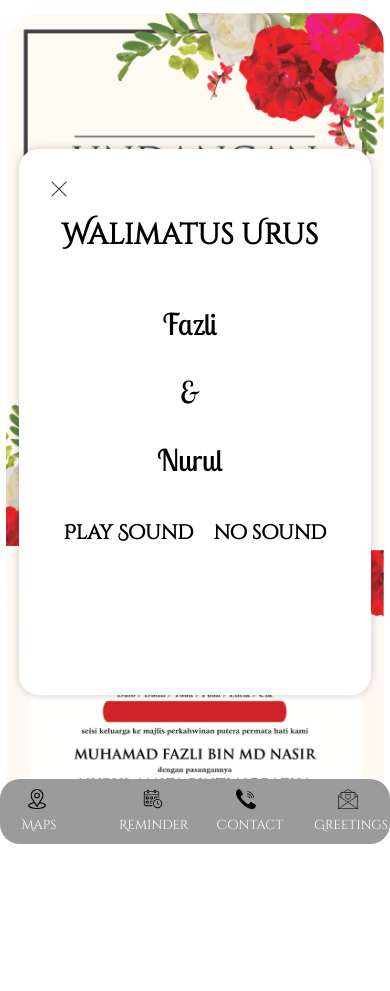
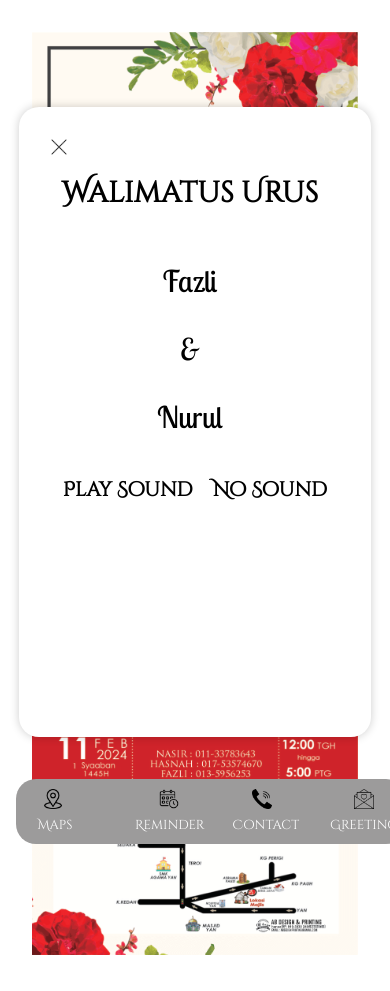
Before and after one commit to FahmiRid/wedding-card1, a React (Create React App) app: page / in a window 390 px wide. Before the commit the page ends 844 px from the top, so only its background shows below. Built offline with nearby package versions, Linux system fonts and the light colour scheme.

Commit message:
adjusting responsive

```diff
--- a/src/Components/Homepage.jsx
+++ b/src/Components/Homepage.jsx
@@ -1,24 +1,18 @@
-
 import React, { useState, useEffect } from 'react';
 import "../styles/admin1.css";
 import BottomNavigation from "./BottomNavigation";
 import Kad from "../Assets/kad1.png";
 import Kad2 from '../Assets/kad2.png';
 import Modal from "./Modal";
-//redeploy1
+
 export default function Admin() {
   const [isModalOpen, setIsModalOpen] = useState(true);
 
-
-
   useEffect(() => {
-    // When the component is mounted, add a small delay to show the modal with animation.
     const timer = setTimeout(() => {
       setIsModalOpen(true);
     }, 100);
 
-
-    // Clear the timeout when the component unmounts to prevent a memory leak.
     return () => clearTimeout(timer);
   }, []);
 
@@ -27,9 +21,10 @@ export default function Admin() {
       <BottomNavigation />
       <div className="AppGlass">
         {isModalOpen && <Modal onClose={() => setIsModalOpen(false)} />}
+
         <div className="kad1">
-        <img  src={Kad} alt="Your Image Description" width={400} height={600} />
-        <img src={Kad2} alt="Your Image Description" width={400} height={600} />
+          <img src={Kad} alt="Your Image Description" />
+          <img src={Kad2} alt="Your Image Description" />
         </div>
       </div>
     </div>
--- a/src/Components/Modal.jsx
+++ b/src/Components/Modal.jsx
@@ -3,8 +3,6 @@ import '../styles/Modal.css';
 import Close from '../Assets/close.png';
 import SoundFile from '../Assets/thousand.mp3';
 import { motion } from 'framer-motion';
-
-
 
 function Modal({ onClose }) {
     const [isOpen, setIsOpen] = useState(true);
@@ -17,27 +15,24 @@ function Modal({ onClose }) {
     };
 
     useEffect(() => {
-        // When the component is mounted, add a small delay to show the modal with animation.
         const timer = setTimeout(() => {
             setIsOpen(true);
         }, 100);
 
-        // Clear the timeout when the component unmounts to prevent a memory leak.
         return () => clearTimeout(timer);
     }, []);
 
     const playSound = () => {
-        setIsOpen(false); // Close the modal with animation
+        setIsOpen(false);
         setTimeout(() => {
-            onClose(); // Remove the modal
-        }, 300); // Adjust the timing to match the CSS transition duration
+            onClose();
+        }, 300);
 
-        const audio = new Audio(SoundFile); // Create an audio element
-        audio.play(); // Play the audio
+        const audio = new Audio(SoundFile);
+        audio.play();
     };
 
     return (
-
         <div className={`reminder-modal ${isOpen ? 'active' : ''}`}>
             <motion.div
                 className={`reminder-modal ${isOpen ? 'active' : ''}`}
@@ -63,12 +58,11 @@ function Modal({ onClose }) {
                     </div>
                     <div className='btn-sound'>
                         <button className='play-sound' onClick={playSound}>Play Sound</button>
-                        <button className='no-sound' onClick={closeModal}>no sound</button>
+                        <button className='no-sound' onClick={closeModal}>No Sound</button>
                     </div>
                 </div>
             </motion.div>
         </div>
-
     );
 }
 
--- a/src/styles/MapModal.css
+++ b/src/styles/MapModal.css
@@ -12,7 +12,6 @@
   opacity: 0;
   transition: opacity 0.3s ease-in-out;
   z-index: 1000;
-  /* Adjust the z-index as needed to ensure the modal displays above other content. */
 }
 
 .map-modal.active {
@@ -33,6 +32,18 @@
   max-width: 80%;
 }
 
+/* Media Query for screens with a maximum width of 768px */
+@media (max-width: 768px) {
+  .map-content {
+      width: 90%;
+      height: 30%; /* Adjust the height for smaller screens */
+  }
+
+  .google-font button {
+      margin-left: 3em;
+  }
+}
+
 .map-modal.active .map-content {
   opacity: 1;
   transform: translateY(0);
@@ -44,27 +55,21 @@
 }
 
 .google-map {
-
   margin-top: 2em;
 }
 
-
 .google-font {
-
   color: black;
   margin-left: 50px;
   margin-top: -34px;
 }
 
 .google-font button {
-
-  margin-left: 8em;
-
+  margin-left: 5em;
 }
 
 .google-font span {
   font-family: 'Lobster Two', cursive;
-
 }
 
 .google-font .button {
@@ -87,7 +92,7 @@
   font-size: 15px;
   margin-top: -22px;
   width: 41%;
-  margin-left: 10em;
+  margin-left: 5em;
 }
 
 .icon {
@@ -126,14 +131,12 @@
 
 @keyframes shine {
   0% {
-    left: -100px;
+      left: -100px;
   }
-
   60% {
-    left: 100%;
+      left: 100%;
   }
-
   to {
-    left: 100%;
+      left: 100%;
   }
 }
--- a/src/styles/Modal.css
+++ b/src/styles/Modal.css
@@ -12,7 +12,6 @@
   opacity: 0;
   transition: opacity 0.9s ease-in-out;
   z-index: 1000;
-    /* Adjust the z-index as needed to ensure the modal displays above other content. */
 }
 
 .reminder-modal.active {
@@ -32,10 +31,17 @@
   transform: translateY(-20px);
   transition: opacity 0.9s ease-in-out, transform 0.39s ease-in-out;
   max-width: 80%;
+}
 
+/* Media Query for screens with a maximum width of 768px */
 @media (max-width: 768px) {
-        width: 80%; /* Adjust the width for smaller screens */
-        height: 60%; /* Adjust the height for smaller screens */
+  .reminder-content {
+      width: 90%; /* Adjust the width for smaller screens */
+      height: 70%; /* Adjust the height for smaller screens */
+  }
+
+  .btn-sound button {
+      font-size: 18px; /* Adjust the font size for smaller screens */
   }
 }
 
@@ -45,16 +51,14 @@
   transition: opacity 0.9s ease-in-out, transform 0.39s ease-in-out;
 }
 
-
-
 .header {
   text-align: center;
   margin-top: -15px;
 }
 
-  .header h1{
+.header h1 {
   display: inline-block;
-    color:black;
+  color: black;
   font-family: 'Cinzel Decorative', cursive;
   font-size: 29px;
   font-weight: 600;
@@ -67,7 +71,7 @@
 }
 
 .modal-name p {
-    display: block; /* Use 'inline-block' to display them horizontally */
+  display: block;
   color: black;
   font-family: 'Lobster Two', cursive;
   font-size: 30px;
--- a/src/styles/admin1.css
+++ b/src/styles/admin1.css
@@ -13,46 +13,28 @@
 
 html, div {
     scroll-behavior: smooth;
-  }
+}
+
 .App {
-    /* padding: 0.5rem 3.5rem; */
-    color: var(--black);
-    /* background:linear-gradient(90deg, rgba(250,246,149,1) 0%, rgba(230,220,177,1) 32%, rgba(209,188,128,1) 55%, rgba(240,241,169,1) 91%, rgba(221,230,167,1) 100%); */
     background: white;
-    height: 100vh;
-    display: flex;
-    align-items: center;
-    justify-content: center;
     font-family: 'Inter', sans-serif;
+    padding: 1rem;
 }
 
 .AppGlass {
     display: grid;
-    height: 97%;
-    width: 97%;
     background: var(--glass);
     border-radius: 2rem;
     gap: 16px;
-    grid-template-columns: 11rem auto 20rem;
+    grid-template-columns: 1fr;
     overflow: hidden;
-}
-
-/* logo */
-.bars {
-    display: none;
 }
 
 .logo {
     display: flex;
-    height: 5rem;
-    font-weight: bold;
-    font-size: 22px;
-    gap: 1rem;
     align-items: center;
     justify-content: center;
-    height: 4%;
-    margin-top: -8rem;
-    /* Add this line to adjust the margin */
+    margin-top: 1rem;
 }
 
 .logo>span>span {
@@ -64,100 +46,23 @@ html, div {
     height: 3rem;
 }
 
-
-/* .logo-content {
-    display: flex;
-    align-items: center;
-    justify-content: center;
-  }
-
-  .back-button {
-    margin-right: 8rem;
-  } */
-
-  .kad1 {
+.kad1 {
     display: block;
     justify-content: center;
-    margin-left: 50em; /* Adjust the left margin as needed for larger screens */
+}
 
-    /* Media Query for screens with a maximum width of 1200px */
-    @media (max-width: 1200px) {
-      margin-left: 2em; /* Adjust margin for medium-sized screens */
+@media (max-width: 768px) {
+    .AppGlass {
+        padding: 1rem;
     }
 
-    /* Media Query for screens with a maximum width of 768px */
-    @media (max-width: 768px) {
-      flex-direction: column; /* Stack the images vertically on small screens */
-      margin-left: 0; /* Remove left margin on small screens */
-
-      img {
-        width: 100%; /* Make the images fill the container width */
-        height: auto; /* Maintain the aspect ratio */
-      }
-    }
-  }
-
-
-
-@media screen and (max-width: 1200px) {
-    .menuItem>span {
-        display: none;
+    .kad1 {
+        flex-direction: column;
+        margin-left: 0;
     }
 
-    .logo {
-        display: none;
+    .kad1 img {
+        width: 100%;
+        height: auto;
     }
 }
-
-@media screen and (max-width: 768px) {
-    .sidebar {
-        position: fixed;
-        z-index: 9;
-        background: #fbffe0;
-        width: 55%;
-        padding-right: 1rem;
-        height: 100%;
-    }
-
-    .menuItem>span {
-        display: block;
-    }
-
-    .logo {
-        display: flex;
-    }
-
-    .menu .menuItem:last-child {
-        position: relative;
-        margin-top: 6rem;
-    }
-
-    .bars {
-        display: flex;
-        position: fixed;
-        top: 2rem;
-        left: 60%;
-        background: #fbffe0;
-        padding: 10px;
-        border-radius: 10px;
-        z-index: 9;
-    }
-
-    .close {
-        left: -60%;
-    }
-}
-
-
-@media screen and (max-width: 1200px) {
-    .AppGlass {
-        grid-template-columns: 10% 50% auto;
-        overflow-y: scroll;
-    }
-}
-
-@media screen and (max-width: 768px) {
-    .AppGlass {
-        grid-template-columns: 1fr;
-    }
-}
```
Also changed, not shown: src/Modal/MapModal.jsx (+16 -28 lines). Lines whose indentation alone changed are shown as unchanged.
